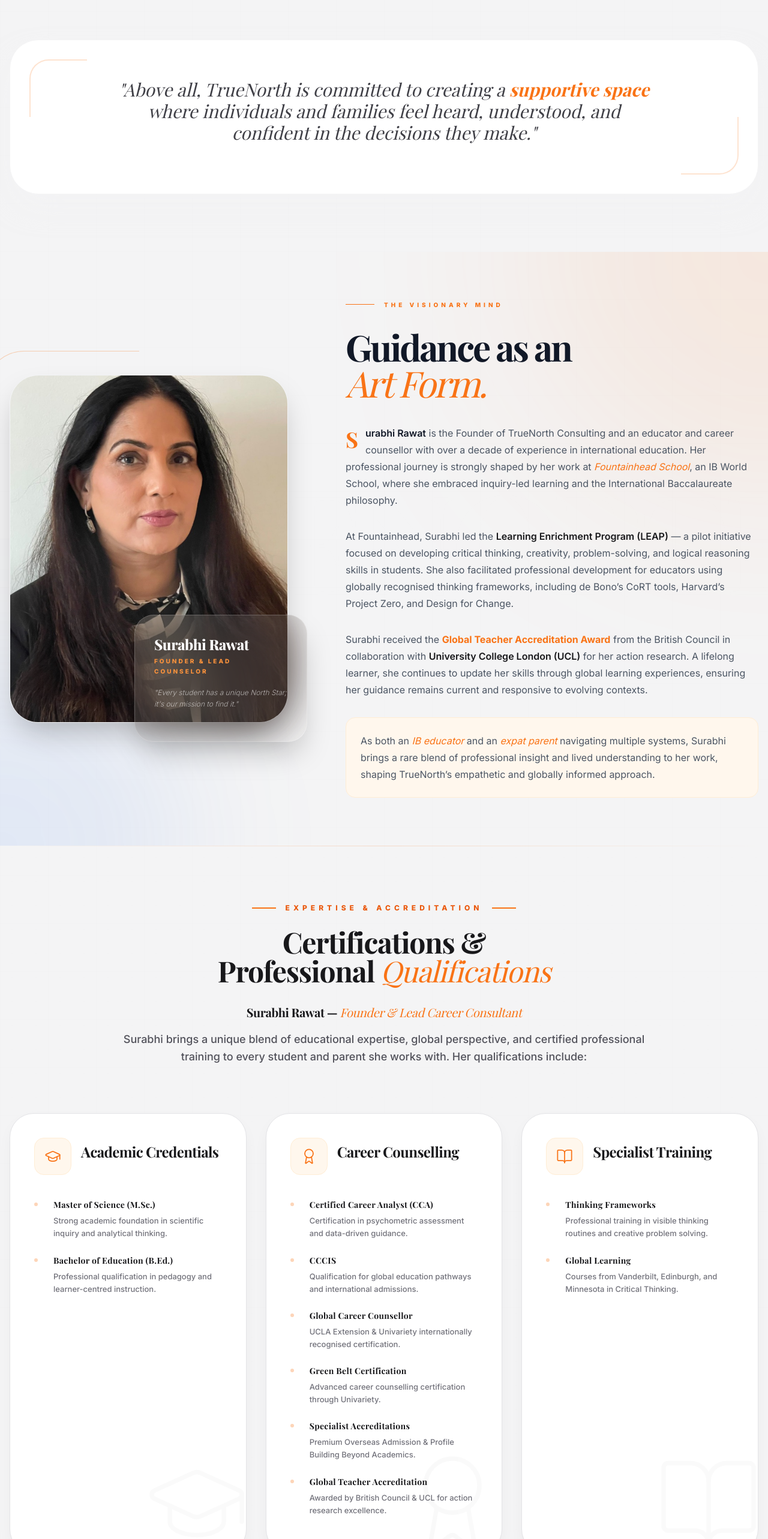
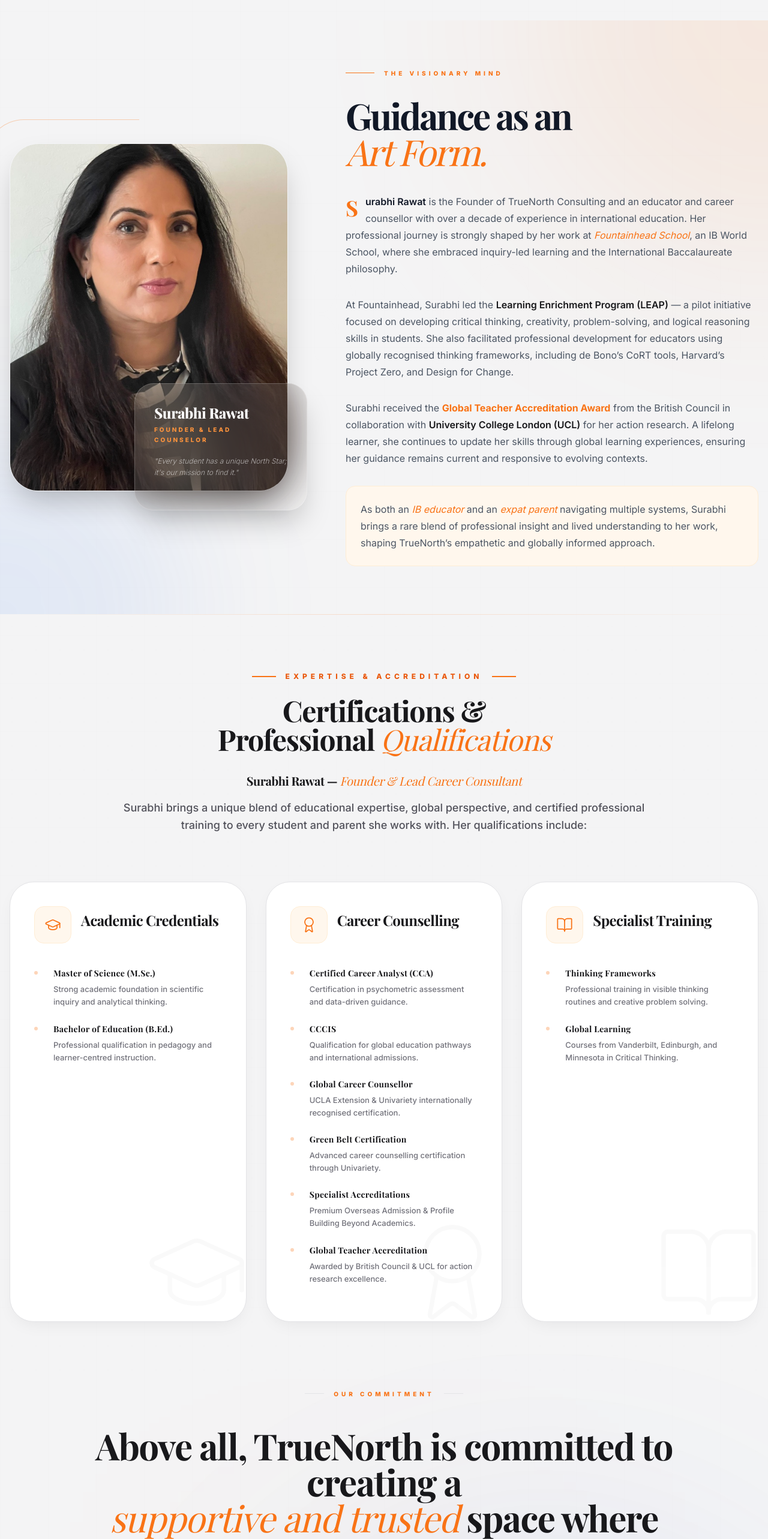
Before and after one commit to Lokender13/TruenorthConsulting, a React (Vite) app: page /about in a window 1280 px wide. Shown: the part 2461-5027 px from the top of the page at 60% size. Built offline with nearby package versions, Linux system fonts and the light colour scheme.

Commit message:
Refine About page: remove redundant sections and add Commitment manifesto

```diff
--- a/src/pages/About.tsx
+++ b/src/pages/About.tsx
@@ -1,9 +1,7 @@
 import { motion } from 'framer-motion';
-import { Target, Lightbulb, Users, Award, ArrowRight, BookOpen, GraduationCap, Globe } from 'lucide-react';
-import { Link } from 'react-router-dom';
+import { Target, Lightbulb, Award, BookOpen, GraduationCap, Globe } from 'lucide-react';
 import SEO from '../components/SEO';
 import { useTheme } from '../contexts/ThemeContext';
-import AnimatedCounter from '../components/ui/AnimatedCounter';
 import TiltCard from '../components/ui/TiltCard';
 
 const About = () => {
@@ -254,23 +252,7 @@ const About = () => {
                         ))}
                     </div>
 
-                    <motion.div
-                        initial={{ opacity: 0, scale: 0.95 }}
-                        whileInView={{ opacity: 1, scale: 1 }}
-                        viewport={{ once: true }}
-                        className="text-center mt-32"
-                    >
-                        <div className={`relative p-12 md:p-16 rounded-[3rem] overflow-hidden border
-                            ${isDark ? 'bg-zinc-900/50 border-white/5' : 'bg-white border-zinc-100 shadow-2xl shadow-zinc-100/50'}`}>
-                            <div className={`absolute top-0 left-0 w-24 h-24 border-t-2 border-l-2 rounded-tl-[2rem] m-8 border-brand-orange/20`} />
-                            <div className={`absolute bottom-0 right-0 w-24 h-24 border-b-2 border-r-2 rounded-br-[2rem] m-8 border-brand-orange/20`} />
 
-                            <p className={`relative z-10 text-2xl md:text-3xl italic font-serif leading-relaxed transition-colors duration-500 max-w-4xl mx-auto
-                                    ${isDark ? 'text-zinc-300' : 'text-zinc-700'}`}>
-                                "Above all, TrueNorth is committed to creating a <span className="text-brand-orange font-bold">supportive space</span> where individuals and families feel heard, understood, and confident in the decisions they make."
-                            </p>
-                        </div>
-                    </motion.div>
                 </div>
             </section>
 
@@ -477,76 +459,41 @@ const About = () => {
                 </div>
             </section>
 
-            {/* Stats Section */}
-            <section className={`py-20 border-y ${isDark ? 'bg-zinc-900/50 border-white/5' : 'bg-zinc-50/50 border-zinc-100'}`}>
-                <div className="max-w-7xl mx-auto px-4">
-                    <div className="grid grid-cols-2 md:grid-cols-4 gap-12 md:gap-8">
-                        {[
-                            { icon: Users, num: 5000, suffix: '+', label: "Students Guided" },
-                            { icon: BookOpen, num: 50, suffix: '+', label: "Schools Partnered" },
-                            { icon: Award, num: 98, suffix: '%', label: "Success Rate" },
-                            { icon: Globe, num: 3, suffix: '+', label: "Countries Served" }
-                        ].map((stat, idx) => (
+
+
+            {/* Our Commitment Section - Refined Typography */}
+            <section className="relative pt-4 pb-32 px-4 z-10 overflow-hidden">
+                <div className="max-w-5xl mx-auto">
                     <motion.div
-                                key={idx}
-                                initial={{ opacity: 0, y: 20 }}
+                        initial={{ opacity: 0, y: 30 }}
                         whileInView={{ opacity: 1, y: 0 }}
                         viewport={{ once: true }}
-                                transition={{ delay: idx * 0.1 }}
-                                className={`text-center relative ${idx !== 3 ? 'md:border-r' : ''} ${isDark ? 'border-white/10' : 'border-zinc-200'}`}
+                        transition={{ duration: 1, ease: "easeOut" }}
+                        className="text-center"
                     >
-                                <div className={`text-4xl md:text-5xl font-serif font-bold mb-2 ${isDark ? 'text-white' : 'text-zinc-900'}`}>
-                                    <AnimatedCounter target={stat.num} suffix={stat.suffix} duration={2.5} />
+                        <div className="flex justify-center items-center gap-4 mb-12">
+                            <div className={`h-px w-8 ${isDark ? 'bg-white/20' : 'bg-zinc-200'}`} />
+                            <span className="text-[10px] font-black tracking-[0.5em] uppercase text-brand-orange">Our Commitment</span>
+                            <div className={`h-px w-8 ${isDark ? 'bg-white/20' : 'bg-zinc-200'}`} />
                         </div>
-                                <div className={`text-xs font-bold uppercase tracking-[0.2em] ${isDark ? 'text-brand-orange' : 'text-zinc-500'}`}>{stat.label}</div>
-                            </motion.div>
-                        ))}
+
+                        <div className="space-y-12">
+                            <h2 className={`text-3xl md:text-5xl lg:text-6xl font-serif font-bold leading-[1.2] tracking-tight ${isDark ? 'text-white' : 'text-zinc-900'}`}>
+                                Above all, TrueNorth is committed to creating a <br className="hidden md:block" />
+                                <span className="italic font-light text-brand-orange">supportive and trusted</span> space where individuals and families <br className="hidden md:block" />
+                                feel heard, understood, and confident in the decisions they make.
+                            </h2>
+
+                            <p className={`text-xl md:text-2xl font-light leading-relaxed max-w-4xl mx-auto ${isDark ? 'text-zinc-400' : 'text-zinc-500'}`}>
+                                We see ourselves not just as advisors, but as <span className={`font-semibold ${isDark ? 'text-zinc-200' : 'text-zinc-800'}`}>long-term partners</span> — helping individuals and institutions navigate complexity, align choices with purpose, and move forward with clarity towards their own <span className="text-brand-orange italic font-serif">True North.</span>
+                            </p>
                         </div>
-                </div>
-            </section>
-
-            {/* Final CTA */}
-            <section className="py-24 px-4 relative z-10 overflow-hidden">
-                <div className={`max-w-5xl mx-auto rounded-[4rem] p-12 md:p-24 text-center relative overflow-hidden theme-transition
-                    ${isDark ? 'bg-zinc-900/40 border border-white/5 shadow-2xl shadow-black/50' : 'bg-white border border-white shadow-2xl shadow-brand-orange/10'}`}>
-
-                    {/* Inner Content */}
-                    <div className="relative z-10">
-                        <motion.span
-                            initial={{ opacity: 0, y: 10 }}
-                            whileInView={{ opacity: 1, y: 0 }}
-                            className="text-[10px] font-black tracking-[0.3em] uppercase text-brand-orange mb-6 block">
-                            Take the First Step
-                        </motion.span>
-                        <h2 className={`text-4xl md:text-6xl font-serif font-bold mb-8 leading-tight ${isDark ? 'text-white' : 'text-zinc-900'}`}>
-                            Ready to Find Your <br />
-                            <span className="text-transparent bg-clip-text bg-gradient-to-r from-brand-orange via-purple-500 to-brand-blue italic font-light">
-                                True North?
-                            </span>
-                        </h2>
-                        <p className={`text-lg lg:text-xl font-light mb-12 max-w-2xl mx-auto leading-relaxed transition-colors duration-500
-                            ${isDark ? 'text-zinc-500' : 'text-zinc-500 font-medium'}`}>
-                            Join thousands of families who found their future with our personalized guidance.
-                        </p>
-                        <motion.div whileHover={{ scale: 1.05 }} whileTap={{ scale: 0.95 }} className="inline-block">
-                            <Link
-                                to="/contact"
-                                className={`group inline-flex items-center gap-4 px-12 py-6 rounded-full font-black text-xs tracking-[0.2em] uppercase transition-all duration-300
-                                    ${isDark
-                                        ? 'bg-white text-zinc-950 hover:shadow-[0_15px_40px_rgba(255,255,255,0.2)]'
-                                        : 'bg-zinc-900 text-white hover:shadow-[0_15px_40px_rgba(0,0,0,0.2)]'}`}
-                            >
-                                Start Your Journey <ArrowRight size={20} className="transition-transform group-hover:translate-x-2" />
-                            </Link>
                     </motion.div>
                 </div>
 
-                    {/* Decorative Elements */}
-                    <div className={`absolute top-0 right-0 w-80 h-80 rounded-full blur-[100px] -mr-40 -mt-40 transition-colors duration-500
+                {/* Ambient glow centered behind text */}
+                <div className={`absolute top-1/2 left-1/2 -translate-x-1/2 -translate-y-1/2 w-[800px] h-[400px] blur-[150px] -z-10 opacity-20
                     ${isDark ? 'bg-brand-orange/20' : 'bg-brand-orange/10'}`} />
-                    <div className={`absolute bottom-0 left-0 w-80 h-80 rounded-full blur-[100px] -ml-40 -mb-40 transition-colors duration-500
-                        ${isDark ? 'bg-brand-blue/20' : 'bg-brand-blue/10'}`} />
-                </div>
             </section>
         </div >
     );
```
Lines whose indentation alone changed are shown as unchanged.
